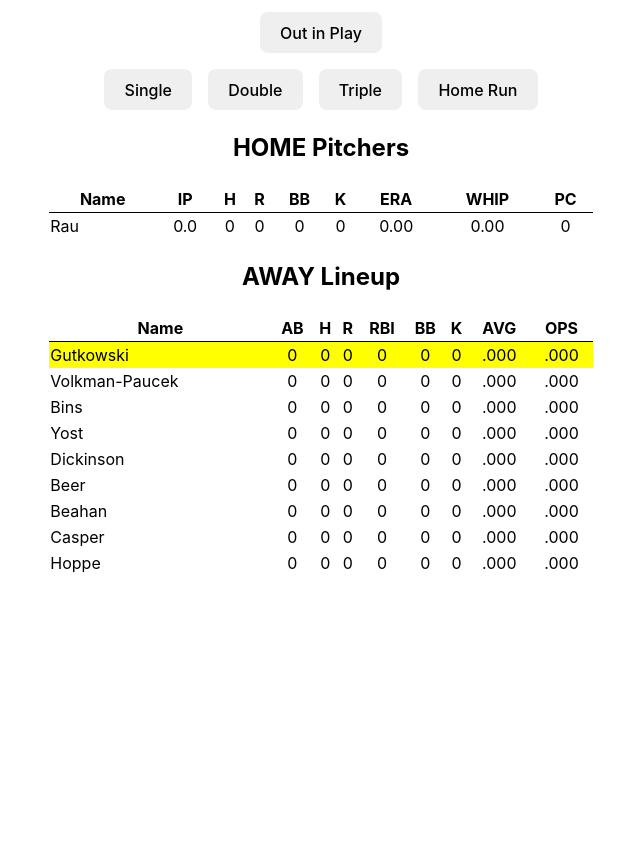
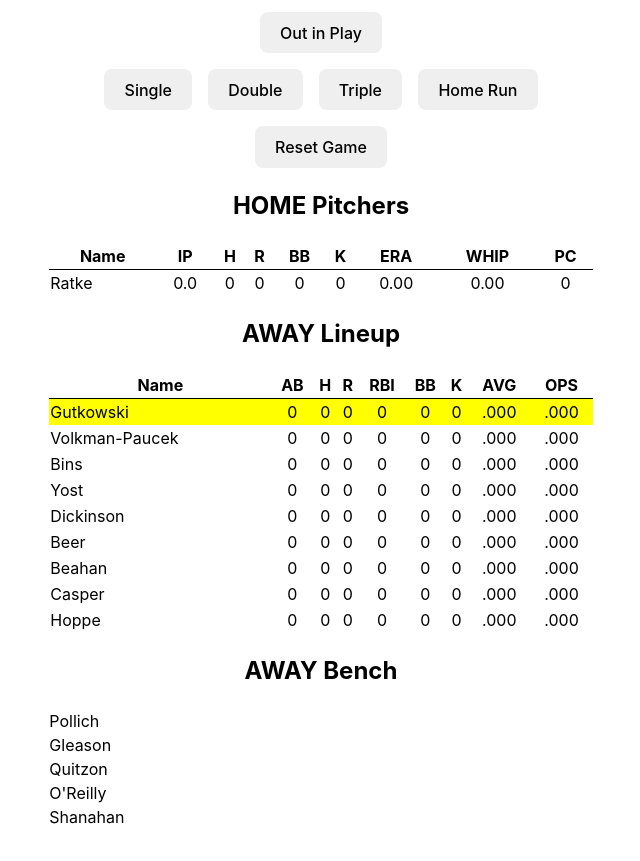
Before and after one commit to bgaudino/baseball-scoreboard, a React app: page / in a window 1280 px wide. Shown: the part 560-1421 px from the top of the page, without its empty margins (319-959 px from the left). Before the commit the page ends 1184 px from the top, so only its background shows below. Built offline with nearby package versions, Linux system fonts and the light colour scheme; the HTML template or start-up script is replaced by a standard one.

Commit message:
Add bench

```diff
--- a/src/App.css
+++ b/src/App.css
@@ -9,3 +9,13 @@
   text-align: left;
   cursor: pointer;
 }
+
+/* Utilities */
+.d-flex {
+  display: flex;
+  flex-basis: 100%;
+}
+
+.d-flex.justify-content-between {
+  justify-content: space-between;
+}
--- a/src/components/Actions.tsx
+++ b/src/components/Actions.tsx
@@ -1,4 +1,4 @@
-import {batterOut, recordBall, recordStrike, hit} from '../store';
+import {batterOut, recordBall, recordStrike, hit, reset} from '../store';
 
 export default function Actions() {
   return (
@@ -16,6 +16,9 @@ export default function Actions() {
         <button onClick={() => hit(3)}>Triple</button>
         <button onClick={() => hit(4)}>Home Run</button>
       </div>
+      <div className='actions'>
+        <button onClick={reset}>Reset Game</button>
+      </div>
     </div>
   );
 }
--- a/src/components/BoxScore.tsx
+++ b/src/components/BoxScore.tsx
@@ -1,3 +1,4 @@
+import React from 'react';
 import {Hitter, useStore} from '../store';
 import HittingStats from './HittingStats';
 import PitchingStats from './PitchingStats';
@@ -23,13 +24,20 @@ function Lineup({lineup, atBat}: LineupProps) {
         </tr>
       </thead>
       <tbody>
-        {lineup.map((players, index) => (
-          <HittingStats
-            name={players[players.length - 1].name}
-            index={index}
-            atBat={atBat}
-            key={index}
-          />
+        {lineup.map((players, i) => (
+          <React.Fragment key={i}>
+            {players.map((player, j) => (
+              <HittingStats
+                name={player.name}
+                atBat={i === atBat && j === players.length - 1}
+                index={i}
+                sub={j > 0}
+                slotIndex={j}
+                key={j}
+                active={j === players.length - 1}
+              />
+            ))}
+          </React.Fragment>
         ))}
       </tbody>
     </table>
@@ -40,6 +48,7 @@ export default function BoxScore() {
   const awayTeam = useStore((state) => state.awayTeam);
   const homeTeam = useStore((state) => state.homeTeam);
   const awayLineup = useStore((state) => state.awayLineup);
+  const awayBench = useStore((state) => state.awayBench);
   const homeLineup = useStore((state) => state.homeLineup);
   const awayHitter = useStore((state) => state.awayHitter);
   const homeHitter = useStore((state) => state.homeHitter);
@@ -56,6 +65,10 @@ export default function BoxScore() {
       <PitchingStats />
       <h2>{hittingTeam} Lineup</h2>
       <Lineup lineup={lineup} atBat={atBat} />
+      <h2>{hittingTeam} Bench</h2>
+      {awayBench.map((player, i) => (
+        <div key={i} className='name'>{player.name}</div>
+      ))}
     </>
   );
 }
--- a/src/components/HittingStats.tsx
+++ b/src/components/HittingStats.tsx
@@ -1,4 +1,6 @@
+import React from 'react';
 import useHittingStats from '../hooks/useHittingStats';
+import {subHitter, useStore} from '../store';
 
 function formatRatioStat(num: number) {
   const result = num.toFixed(3).toString();
@@ -11,13 +13,71 @@ function formatRatioStat(num: number) {
 interface HittingStatsProps {
   name: string;
   index: number;
-  atBat: number;
+  slotIndex: number;
+  atBat: boolean;
+  sub: boolean;
+  active: boolean;
 }
-export default function HittingStats({name, index, atBat}: HittingStatsProps) {
-  const {AB, H, R, RBI, BB, K, AVG, OPS} = useHittingStats(index);
+export default function Hitter({
+  name,
+  index,
+  atBat,
+  slotIndex,
+  sub,
+  active,
+}: HittingStatsProps) {
+  const {AB, H, R, RBI, BB, K, AVG, OPS} = useHittingStats(index, slotIndex);
+  const top = useStore((state) => state.top);
+  const awayBench = useStore((state) => state.awayBench);
+  const homeBench = useStore((state) => state.homeBench);
+  const bench = top ? awayBench : homeBench;
+  const [subbing, setSubbing] = React.useState(false);
+  const [benchIndex, setBenchIndex] = React.useState(-1);
   return (
-    <tr key={index} className={index === atBat ? 'at-bat' : ''}>
-      <td className="name">{name}</td>
+    <tr key={index} className={atBat ? 'at-bat' : ''}>
+      <td className="name" style={{textIndent: sub ? '1rem' : 0}}>
+        <div className="d-flex justify-content-between">
+          {subbing ? (
+            <form
+              onSubmit={(e) => {
+                e.preventDefault();
+                subHitter(benchIndex, index, top ? 'away' : 'home');
+                setSubbing(false);
+              }}
+              className="d-flex"
+            >
+              <select
+                value={benchIndex}
+                style={{padding: 8, flexGrow: 3, width: '100%'}}
+                onChange={(e) => setBenchIndex(Number(e.target.value))}
+              >
+                <option value={-1}>{name}</option>
+                {bench.map((player, i) => (
+                  <option key={i} value={i}>
+                    {player.name}
+                  </option>
+                ))}
+              </select>
+              <button type="submit" disabled={benchIndex === -1}>
+                <i className="fa-solid fa-check" style={{color: 'green'}} />
+              </button>
+              <button type="button" onClick={() => setSubbing(false)}>
+                <i className="fa-solid fa-x" style={{color: 'red'}} />
+              </button>
+            </form>
+          ) : (
+            <>
+              <span>{name}</span>
+              {active && bench.length > 0 && !subbing && (
+                <i
+                  className="fa-solid fa-baseball-bat-ball"
+                  onClick={() => setSubbing((prev) => !prev)}
+                ></i>
+              )}
+            </>
+          )}
+        </div>
+      </td>
       <td>{AB}</td>
       <td>{H}</td>
       <td>{R}</td>
--- a/src/components/PitchingStats.tsx
+++ b/src/components/PitchingStats.tsx
@@ -1,6 +1,6 @@
 import usePitchingStats from '../hooks/usePitchingStats';
 
-export default function PitchingStats() {
+export default function Pitcher() {
   const {IP, H, R, BB, K, ERA, WHIP, pitches, name} = usePitchingStats();
   return (
     <table>
--- a/src/hooks/useHittingStats.ts
+++ b/src/hooks/useHittingStats.ts
@@ -1,9 +1,12 @@
-import {hitterAtLineupPosition, useStore} from '../store';
+import {hitterAtSlotPosition, useStore} from '../store';
 
-export default function useHittingStats(lineupPosition: number) {
+export default function useHittingStats(
+  lineupPosition: number,
+  slotPosition: number
+) {
   const state = useStore((state) => state);
-  const hitter = hitterAtLineupPosition(state, lineupPosition);
-  const {AB, singles, doubles, triples, homeRuns, BB}  = hitter;
+  const hitter = hitterAtSlotPosition(state, lineupPosition, slotPosition);
+  const {AB, singles, doubles, triples, homeRuns, BB} = hitter;
   const H = singles + doubles + triples + homeRuns;
   const AVG = AB > 0 ? H / AB : 0;
   const PA = AB + BB;
--- a/src/store.ts
+++ b/src/store.ts
@@ -31,7 +31,9 @@ export interface GameState {
   awayTeam: string;
   homeTeam: string;
   awayLineup: Hitter[][];
+  awayBench: Hitter[];
   homeLineup: Hitter[][];
+  homeBench: Hitter[];
   awayPitchers: Pitcher[];
   homePitchers: Pitcher[];
   awayHitter: number;
@@ -54,7 +56,9 @@ function getInitialData() {
     homeTeam: 'HOME',
     awayTeam: 'AWAY',
     awayLineup: fakeHitters(9),
+    awayBench: fakeHitters(5).flatMap((player) => player),
     homeLineup: fakeHitters(9),
+    homeBench: fakeHitters(5).flatMap((player) => player),
     awayPitchers: fakePitchers(1),
     homePitchers: fakePitchers(1),
     awayHitter: 0,
@@ -77,7 +81,7 @@ export const useStore = create(
   persist<GameState>(() => getInitialData(), {name: 'game'})
 );
 
-export const reset = () => useStore.setState(getInitialData());;
+export const reset = () => useStore.setState(getInitialData());
 
 function fakeHitters(num: number) {
   const players: Hitter[][] = [];
@@ -241,6 +245,12 @@ export function hitterAtLineupPosition(state: GameState, position: number) {
   return slot[slot.length - 1];
 }
 
+export function hitterAtSlotPosition(state: GameState, lineupPosition: number, slotPosition: number) {
+  const lineup = state.top ? state.awayLineup : state.homeLineup;
+  const slot = lineup[lineupPosition];
+  return slot[slotPosition];
+}
+
 export const logHitState = (bases: number) =>
   useStore.setState((state) => {
     const newState = {...state};
@@ -366,6 +376,20 @@ export const removeRunner = (base: Base) =>
 export const resetCount = () =>
   useStore.setState((state) => ({...state, balls: 0, strikes: 0}));
 
+export const subHitter = (
+  benchPosition: number,
+  lineupPosition: number,
+  team: 'away' | 'home'
+) =>
+  useStore.setState((state) => {
+    const newState = {...state};
+    const lineup = team === 'away' ? newState.awayLineup : newState.homeLineup;
+    const bench = team === 'away' ? newState.awayBench : newState.homeBench;
+    lineup[lineupPosition].push(bench[benchPosition]);
+    bench.splice(benchPosition, 1);
+    return newState;
+  });
+
 export const walk = () => {
   logWalkState();
   resetCount();
```
